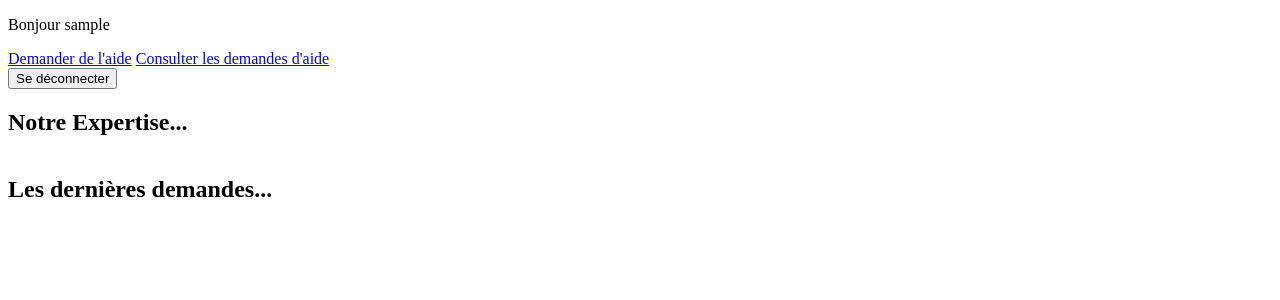
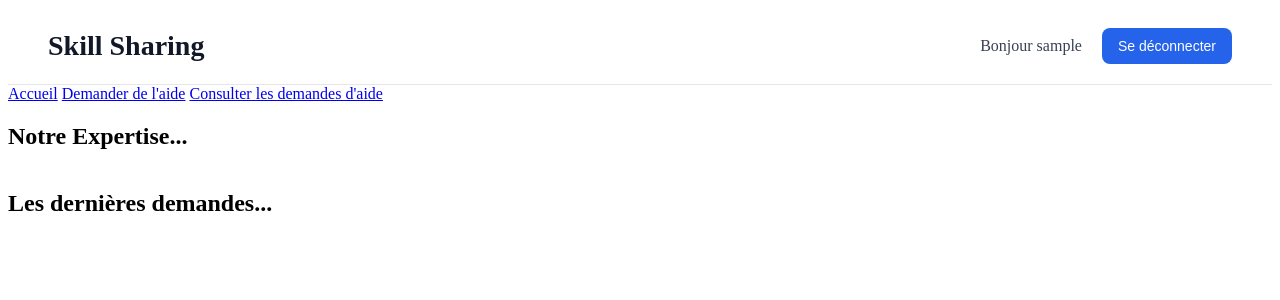
Before and after one commit to ArnaudD-fms/Eval_web_python, a Django app: page /skillsharing/ in a window 1280 px wide. Shown: the top 300 px of the page. Run offline with Django 5.2, Linux system fonts and the light colour scheme; the visitor is signed in with stand-in values (Sample User, id 1); data that the repository does not hold is empty.

Commit message:
ÃStyle pour le header et refacto de l'html

```diff
--- a/mysite/static/mysite/style.css
+++ b/mysite/static/mysite/style.css
@@ -1,3 +1,49 @@
+.site-header {
+    display: flex;
+    justify-content: space-between;
+    align-items: center;
+    gap: 20px;
+
+    padding: 20px 40px;
+    background-color: #ffffff;
+    border-bottom: 1px solid #e5e7eb;
+}
+
+.header-user {
+    display: flex;
+    align-items: center;
+    gap: 20px;
+}
+
+.user-name {
+    font-size: 16px;
+    font-weight: 500;
+    color: #374151;
+}
+
+.logout-btn {
+    padding: 10px 16px;
+    background-color: #2563eb;
+    color: white;
+    border: none;
+    border-radius: 8px;
+    font-size: 14px;
+    font-weight: 500;
+    cursor: pointer;
+    transition: background-color 0.2s ease;
+}
+
+.logout-btn:hover {
+    background-color: #1d4ed8;
+}
+
+.site-title {
+    margin: 0;
+    font-size: 28px;
+    font-weight: 700;
+    color: #111827;
+}
+
 .skills-list {
     display: flex;
     flex-wrap: wrap;
--- a/mysite/templates/base.html
+++ b/mysite/templates/base.html
@@ -11,8 +11,18 @@
 <body>
 
     <header>
-        {% block header %}
-        {% endblock %}
+        <div class="site-header">
+            <h1 class="site-title">Skill Sharing</h1>
+            {% block header %}
+            {% endblock %}
+        </div>
+        <div class="navbar">
+            <a href="{% url 'skillsharing:index' %}">Accueil</a>
+            {% if user.is_authenticated %}
+                <a href="{% url 'skillsharing:add_help_request' %}">Demander de l'aide</a>
+                <a href="{% url 'skillsharing:help_requests' %}">Consulter les demandes d'aide</a>
+            {% endif %}
+        </div>
     </header>
 
     <main>
--- a/skillsharing/templates/skillsharing/index.html
+++ b/skillsharing/templates/skillsharing/index.html
@@ -5,15 +5,13 @@
 {% block header %}
   {% if user.is_authenticated %}
 
-        <p>Bonjour {{ user.username }}</p>
-        <a href="{% url 'skillsharing:add_help_request' %}">Demander de l'aide</a>
-        <a href="{% url 'skillsharing:help_requests' %}">Consulter les demandes d'aide</a>
-
-
-        <form action="{% url 'skillsharing:logout' %}" method="post">
-            {% csrf_token %}
-            <button type="submit">Se déconnecter</button>
-        </form>
+        <div class="header-user">
+            <span class="user-name">Bonjour {{ user.username }}</span>
+            <form action="{% url 'skillsharing:logout' %}" method="post">
+                {% csrf_token %}
+                <button type="submit" class="logout-btn">Se déconnecter</button>
+            </form>
+        </div>
 
     {% else %}
 
```
Also changed, not shown: skillsharing/templates/skillsharing/help_requests.html (+7 -7 lines).
